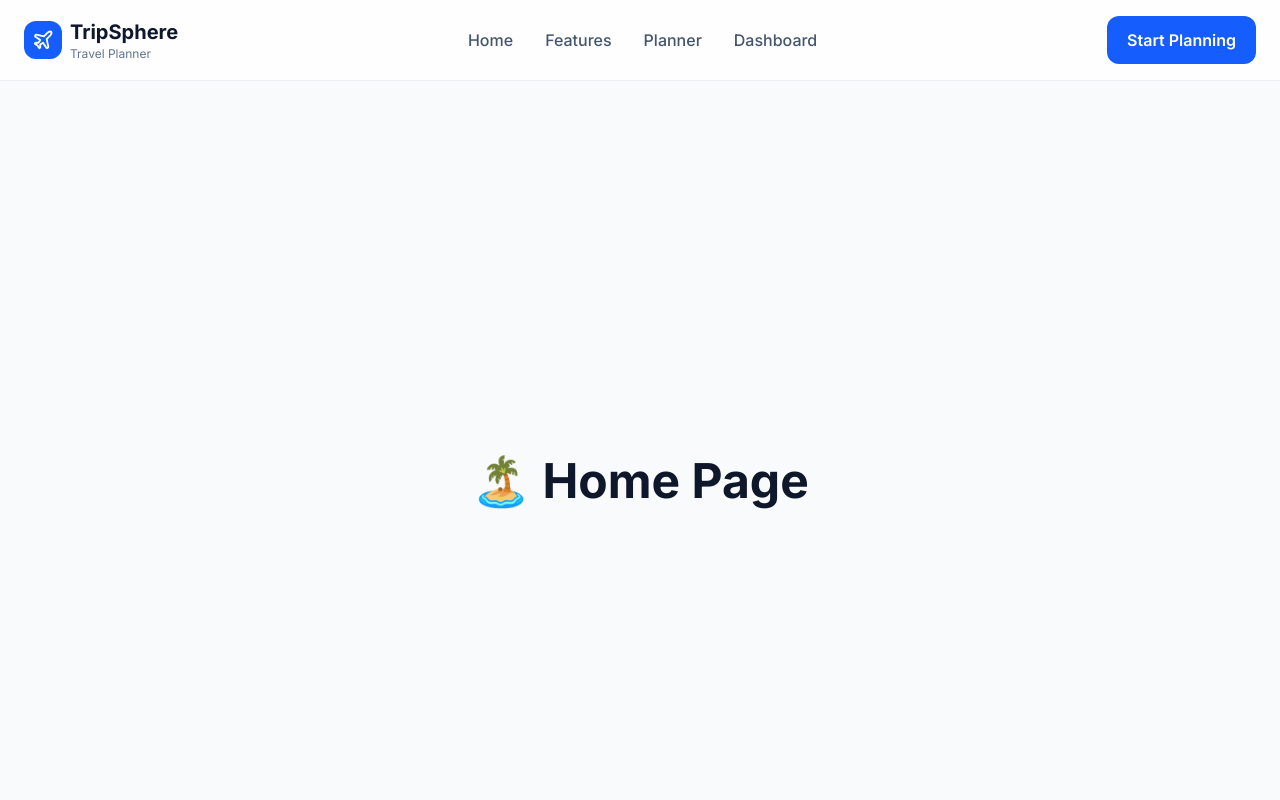
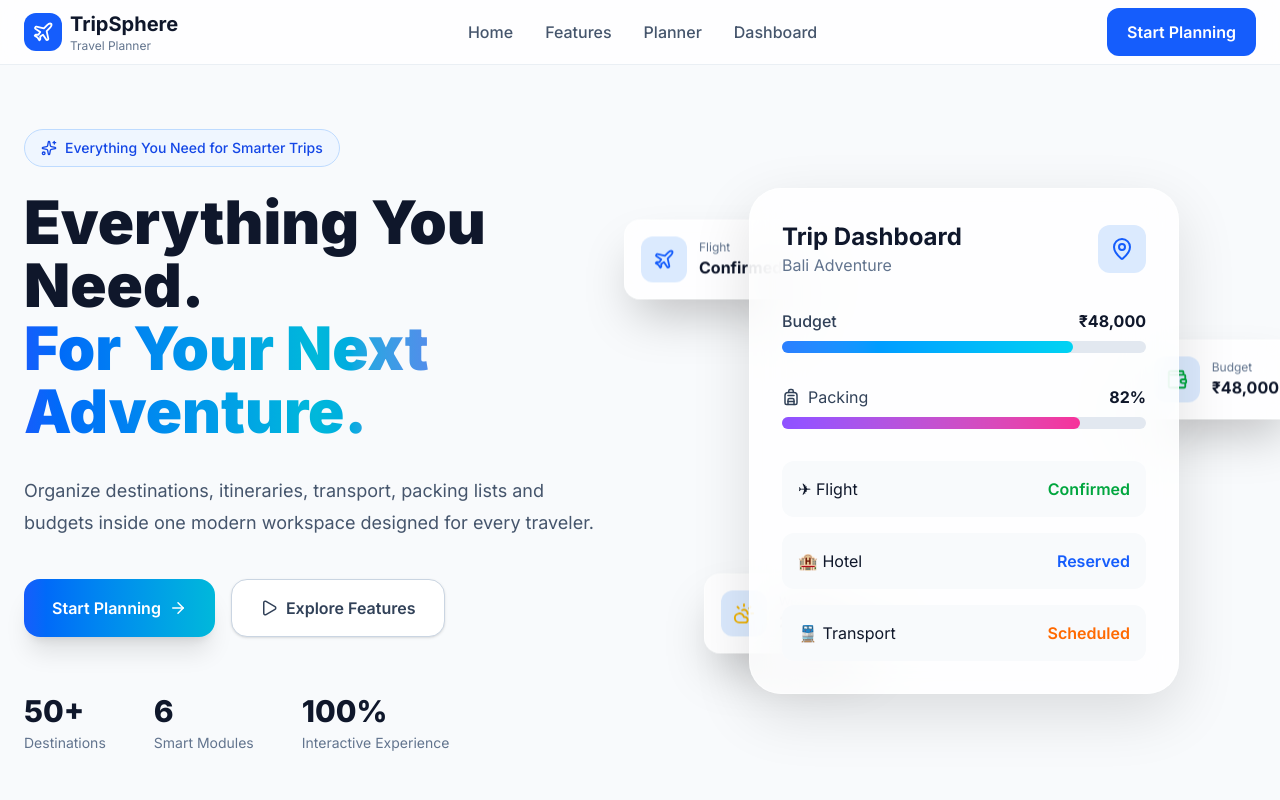
Before and after one commit to VENUENGG/TripSphere, a React (Vite) app: page / in a window 1280 px wide. Shown: the top 800 px of the page. Built offline with nearby package versions, Linux system fonts and the light colour scheme.

Commit message:
Complete premium hero section with interactive dashboard preview

```diff
--- /dev/null
+++ b/src/components/home/DashboardPreview.jsx
@@ -0,0 +1,169 @@
+import {
+  Plane,
+  Wallet,
+  Backpack,
+  MapPin,
+  CloudSun,
+} from "lucide-react";
+
+import { motion } from "framer-motion";
+import FloatingCard from "./FloatingCard";
+
+export default function DashboardPreview() {
+  return (
+    <div className="relative flex items-center justify-center">
+
+      {/* Floating Card 1 */}
+
+      <FloatingCard
+        className="-left-12 top-10"
+        icon={<Plane className="text-blue-600" size={22} />}
+        title="Flight"
+        value="Confirmed"
+      />
+
+      {/* Floating Card 2 */}
+
+      <FloatingCard
+        className="-right-10 top-40"
+        icon={<Wallet className="text-green-600" size={22} />}
+        title="Budget"
+        value="₹48,000"
+      />
+
+      {/* Floating Card 3 */}
+
+      <FloatingCard
+        className="bottom-8 left-8"
+        icon={<CloudSun className="text-yellow-500" size={22} />}
+        title="Weather"
+        value="27° Sunny"
+      />
+
+      <motion.div
+        initial={{ opacity: 0, scale: 0.9 }}
+        animate={{ opacity: 1, scale: 1 }}
+        transition={{ duration: 0.8 }}
+        className="w-[430px] rounded-[32px] border border-white/50 bg-white/80 p-8 shadow-[0_20px_60px_rgba(0,0,0,0.12)] backdrop-blur-xl"
+      >
+
+        {/* Header */}
+
+        <div className="flex items-center justify-between">
+
+          <div>
+
+            <h3 className="text-2xl font-bold text-slate-900">
+              Trip Dashboard
+            </h3>
+
+            <p className="text-slate-500">
+              Bali Adventure
+            </p>
+
+          </div>
+
+          <div className="rounded-xl bg-blue-100 p-3">
+
+            <MapPin
+              className="text-blue-600"
+              size={24}
+            />
+
+          </div>
+
+        </div>
+
+        {/* Budget */}
+
+        <div className="mt-8">
+
+          <div className="mb-2 flex justify-between">
+
+            <span className="font-medium text-slate-700">
+              Budget
+            </span>
+
+            <span className="font-bold text-slate-900">
+              ₹48,000
+            </span>
+
+          </div>
+
+          <div className="h-3 rounded-full bg-slate-200">
+
+            <div className="h-3 w-4/5 rounded-full bg-gradient-to-r from-blue-500 to-cyan-400"></div>
+
+          </div>
+
+        </div>
+
+        {/* Packing */}
+
+        <div className="mt-8">
+
+          <div className="mb-2 flex justify-between">
+
+            <span className="flex items-center gap-2 text-slate-700">
+
+              <Backpack size={18} />
+
+              Packing
+
+            </span>
+
+            <span className="font-bold">
+              82%
+            </span>
+
+          </div>
+
+          <div className="h-3 rounded-full bg-slate-200">
+
+            <div className="h-3 w-[82%] rounded-full bg-gradient-to-r from-violet-500 to-pink-500"></div>
+
+          </div>
+
+        </div>
+
+        {/* Checklist */}
+
+        <div className="mt-8 space-y-4">
+
+          <div className="flex justify-between rounded-xl bg-slate-50 p-4">
+
+            <span>✈ Flight</span>
+
+            <span className="font-semibold text-green-600">
+              Confirmed
+            </span>
+
+          </div>
+
+          <div className="flex justify-between rounded-xl bg-slate-50 p-4">
+
+            <span>🏨 Hotel</span>
+
+            <span className="font-semibold text-blue-600">
+              Reserved
+            </span>
+
+          </div>
+
+          <div className="flex justify-between rounded-xl bg-slate-50 p-4">
+
+            <span>🚆 Transport</span>
+
+            <span className="font-semibold text-orange-500">
+              Scheduled
+            </span>
+
+          </div>
+
+        </div>
+
+      </motion.div>
+
+    </div>
+  );
+}
--- /dev/null
+++ b/src/components/home/FloatingCard.jsx
@@ -0,0 +1,34 @@
+import { motion } from "framer-motion";
+
+export default function FloatingCard({
+  icon,
+  title,
+  value,
+  className = "",
+}) {
+  return (
+    <motion.div
+      animate={{ y: [0, -10, 0] }}
+      transition={{
+        duration: 4,
+        repeat: Infinity,
+        ease: "easeInOut",
+      }}
+      className={`absolute rounded-2xl border border-white/50 bg-white/80 p-4 shadow-2xl backdrop-blur-xl ${className}`}
+    >
+      <div className="flex items-center gap-3">
+        <div className="rounded-xl bg-blue-100 p-3">
+          {icon}
+        </div>
+
+        <div>
+          <p className="text-xs text-slate-500">{title}</p>
+
+          <h4 className="font-bold text-slate-900">
+            {value}
+          </h4>
+        </div>
+      </div>
+    </motion.div>
+  );
+}
--- /dev/null
+++ b/src/components/home/Hero.jsx
@@ -0,0 +1,35 @@
+import { motion } from "framer-motion";
+import HeroContent from "./HeroContent";
+import DashboardPreview from "./DashboardPreview";
+
+export default function Hero() {
+  return (
+    <section className="relative overflow-hidden bg-slate-50">
+      {/* Background Gradient */}
+      <div className="absolute inset-0 -z-10">
+        <div className="absolute left-1/2 top-0 h-[500px] w-[500px] -translate-x-1/2 rounded-full bg-blue-500/10 blur-3xl" />
+        <div className="absolute bottom-0 right-0 h-[400px] w-[400px] rounded-full bg-violet-500/10 blur-3xl" />
+      </div>
+
+      <div className="mx-auto grid min-h-[90vh] max-w-7xl items-center gap-16 px-6 py-16 lg:grid-cols-2">
+
+        <motion.div
+          initial={{ opacity: 0, x: -40 }}
+          animate={{ opacity: 1, x: 0 }}
+          transition={{ duration: 0.8 }}
+        >
+          <HeroContent />
+        </motion.div>
+
+        <motion.div
+          initial={{ opacity: 0, x: 40 }}
+          animate={{ opacity: 1, x: 0 }}
+          transition={{ duration: 0.9 }}
+        >
+          <DashboardPreview />
+        </motion.div>
+
+      </div>
+    </section>
+  );
+}
--- /dev/null
+++ b/src/components/home/HeroButtons.jsx
@@ -0,0 +1,33 @@
+import { ArrowRight, Play } from "lucide-react";
+import { motion } from "framer-motion";
+
+export default function HeroButtons() {
+  return (
+    <div className="flex flex-wrap gap-4">
+
+      <motion.button
+        whileHover={{ scale: 1.05 }}
+        whileTap={{ scale: 0.97 }}
+        className="group flex items-center gap-2 rounded-2xl bg-gradient-to-r from-blue-600 to-cyan-500 px-7 py-4 font-semibold text-white shadow-xl transition"
+      >
+        Start Planning
+
+        <ArrowRight
+          size={18}
+          className="transition group-hover:translate-x-1"
+        />
+      </motion.button>
+
+      <motion.button
+        whileHover={{ scale: 1.05 }}
+        whileTap={{ scale: 0.97 }}
+        className="flex items-center gap-2 rounded-2xl border border-slate-300 bg-white px-7 py-4 font-semibold text-slate-700 shadow-sm transition hover:border-blue-500"
+      >
+        <Play size={18} />
+
+        Explore Features
+      </motion.button>
+
+    </div>
+  );
+}
--- /dev/null
+++ b/src/components/home/HeroContent.jsx
@@ -0,0 +1,47 @@
+import HeroButtons from "./HeroButtons";
+import HeroStats from "./HeroStats";
+import { Sparkles } from "lucide-react";
+
+export default function HeroContent() {
+  return (
+    <div>
+
+      <div className="mb-6 inline-flex items-center gap-2 rounded-full border border-blue-200 bg-blue-50 px-4 py-2 text-sm font-medium text-blue-700">
+
+        <Sparkles size={16} />
+
+         Everything You Need for Smarter Trips
+
+      </div>
+
+      <h1 className="max-w-2xl text-4xl font-black leading-[1.05] text-slate-900 md:text-6xl">
+
+        Everything You Need.
+
+        <span className="block bg-gradient-to-r from-blue-600 via-cyan-500 to-violet-600 bg-clip-text text-transparent">
+
+          For Your Next Adventure.
+
+        </span>
+
+      </h1>
+
+      <p className="mt-8 max-w-2xl text-lg leading-8 text-slate-600">
+
+        Organize destinations, itineraries, transport,
+        packing lists and budgets inside one modern
+        workspace designed for every traveler.
+
+      </p>
+
+      <div className="mt-10">
+        <HeroButtons />
+      </div>
+
+      <div className="mt-14">
+        <HeroStats />
+      </div>
+
+    </div>
+  );
+}
--- /dev/null
+++ b/src/components/home/HeroStats.jsx
@@ -0,0 +1,47 @@
+import { motion } from "framer-motion";
+
+const stats = [
+  {
+    number: 50,
+    suffix: "+",
+    label: "Destinations",
+  },
+  {
+    number: 6,
+    suffix: "",
+    label: "Smart Modules",
+  },
+  {
+    number: 100,
+    suffix: "%",
+    label: "Interactive Experience",
+  },
+];
+
+export default function HeroStats() {
+  return (
+    <div className="mt-12 flex flex-wrap gap-12">
+
+      {stats.map((item, index) => (
+        <motion.div
+          key={item.label}
+          initial={{ opacity: 0, y: 25 }}
+          animate={{ opacity: 1, y: 0 }}
+          transition={{
+            delay: index * 0.15,
+          }}
+        >
+          <h3 className="text-3xl font-extrabold text-slate-900">
+              {item.number}
+              {item.suffix}
+          </h3>
+
+          <p className="mt-1 text-sm text-slate-500">
+            {item.label}
+          </p>
+        </motion.div>
+      ))}
+
+    </div>
+  );
+}
--- a/src/components/layout/Navbar.jsx
+++ b/src/components/layout/Navbar.jsx
@@ -3,7 +3,7 @@ import { Menu, Plane } from "lucide-react";
 export default function Navbar() {
   return (
     <header className="sticky top-0 z-50 border-b border-slate-200/70 bg-white/80 backdrop-blur-lg">
-      <div className="mx-auto flex h-20 max-w-7xl items-center justify-between px-6">
+      <div className="mx-auto flex h-16 max-w-7xl items-center justify-between px-6">
 
         {/* Logo */}
         <div className="flex items-center gap-2">
--- a/src/pages/Home.jsx
+++ b/src/pages/Home.jsx
@@ -1,7 +1,9 @@
+import Hero from "../components/home/Hero";
+
 export default function Home() {
   return (
-    <div className="min-h-screen flex items-center justify-center">
-      <h1 className="text-5xl font-bold">🏝️ Home Page</h1>
-    </div>
+    <>
+      <Hero />
+    </>
   );
 }
```
